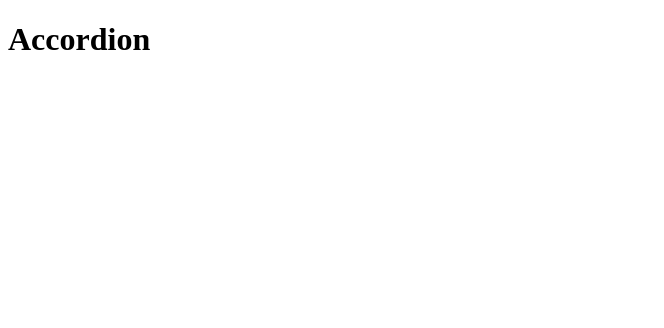
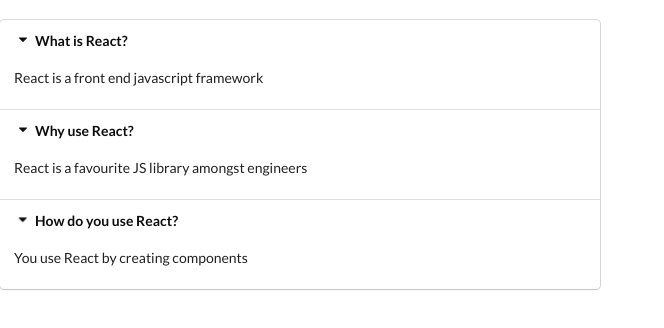
Before and after one commit to Raz3n/widgets, a React (Create React App) app: page / in a window 1280 px wide. Shown: the top 328 px of the page, without its empty margins (0-664 px from the left). Built offline with nearby package versions, Linux system fonts and the light colour scheme.

Commit message:
adds semantic ui for styling

```diff
--- a/public/index.html
+++ b/public/index.html
@@ -5,6 +5,7 @@
     <link rel="icon" href="%PUBLIC_URL%/favicon.ico" />
     <meta name="viewport" content="width=device-width, initial-scale=1" />
     <meta name="theme-color" content="#000000" />
+    <link rel="stylesheet" href="https://cdnjs.cloudflare.com/ajax/libs/semantic-ui/2.4.1/semantic.min.css"/>
     <meta
       name="description"
       content="Web site created using create-react-app"
--- a/src/App.js
+++ b/src/App.js
@@ -1,6 +1,26 @@
-import React from 'react';
+import React from "react";
 import Accordion from "./components/Accordion";
 
+const items = [
+  {
+    title: "What is React?",
+    content: "React is a front end javascript framework",
+  },
+  {
+    title: "Why use React?",
+    content: "React is a favourite JS library amongst engineers",
+  },
+  {
+    title: "How do you use React?",
+    content: "You use React by creating components",
+  },
+];
+
 export default () => {
-    return <div><Accordion /></div>
+  return (
+    <div>
+      <br />
+      <Accordion items={items} />
+    </div>
+  );
 };
--- a/src/components/Accordion.js
+++ b/src/components/Accordion.js
@@ -1,7 +1,20 @@
 import React from "react";
 
-const Accordion = () => {
-    return <h1>Accordion</h1>
+const Accordion = ({ items }) => {
+  const renderItems = items.map((item) => {
+    return (
+      <React.Fragment key={item.title}>
+        <div className="title active">
+          <i className="dropdown icon"></i>
+          {item.title}
+        </div>
+        <div className="content active">
+          <p>{item.content}</p>
+        </div>
+      </React.Fragment>
+    );
+  });
+  return <div className="ui styled accordion">{renderItems}</div>;
 };
 
 export default Accordion;
```
